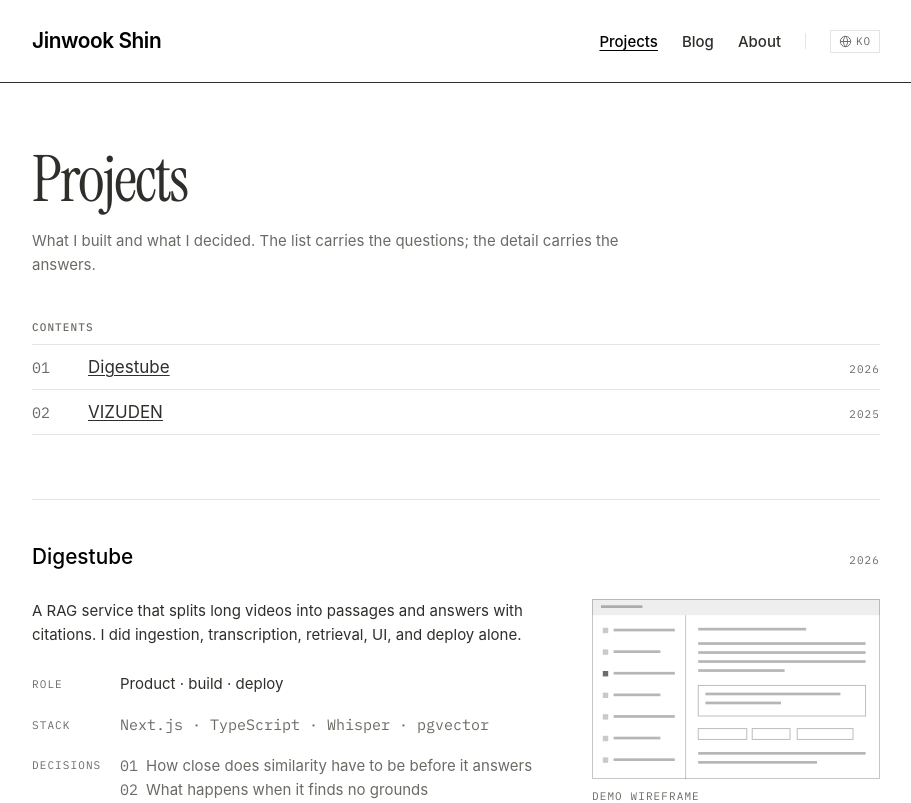
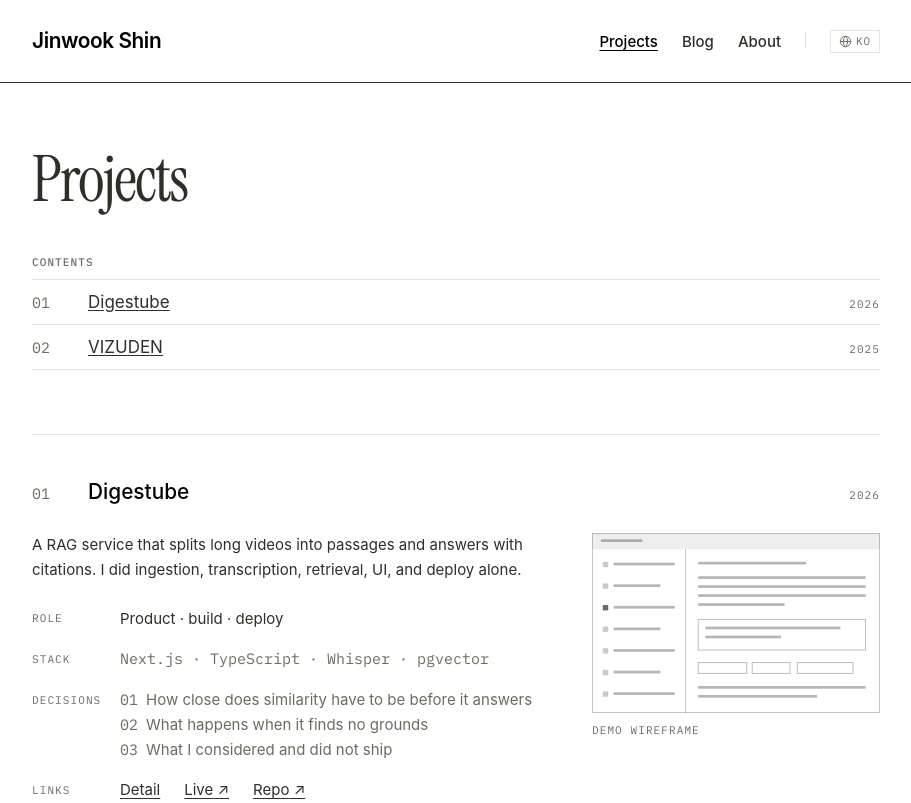
Before and after one commit to 7inug1/jinwookshin, a Next.js app: page /en/projects in a window 1280 px wide. Shown: the top 803 px of the page, without its empty margins (184-1095 px from the left). Built offline with nearby package versions, Linux system fonts and the light colour scheme.

Commit message:
style(projects): 안내 문구 제거, 항목에 목차 번호 표기
목차와 본문이 같은 두 자리 번호를 쓴다. 01을 보고 내려오면 같은 번호가 서 있다.
제목 위 안내 문구는 목록이 이미 보여주는 내용이라 뺐다.

```diff
--- a/app/[locale]/projects/page.tsx
+++ b/app/[locale]/projects/page.tsx
@@ -18,8 +18,6 @@ export default async function ProjectsPage({ params }: Props) {
   return (
     <>
       <h1 className="display">{ui.projects[locale]}</h1>
-      <p className="measure mt-gap-2 text-small text-ink-2">{ui.projectsLead[locale]}</p>
-
       <nav aria-label={ui.tocLabel[locale]} className="mt-gap-4">
         <h2 className="label mb-gap-1">{ui.toc[locale]}</h2>
         <ol className="rule-list">
@@ -41,13 +39,16 @@ export default async function ProjectsPage({ params }: Props) {
       </nav>
 
       <div className="mt-gap-5">
-        {projects.map((project) => (
+        {projects.map((project, index) => (
           <article
             key={project.slug}
             id={project.slug}
             className="scroll-mt-gap-3 border-t border-rule py-gap-4"
           >
-            <div className="flex items-baseline justify-between gap-gap-3">
+            <div className="grid grid-cols-[2.5rem_1fr_auto] items-baseline gap-gap-2">
+              <span className="font-mono text-small text-ink-2 select-none">
+                {String(index + 1).padStart(2, "0")}
+              </span>
               <h2 className="text-title">
                 <Link href={`/${locale}/projects/${project.slug}`} className="no-underline text-ink-max">
                   {project.title}
--- a/content/ui.ts
+++ b/content/ui.ts
@@ -21,10 +21,6 @@ export const ui = {
   see: { ko: "보기", en: "See" },
   contact: { ko: "이메일", en: "Email" },
   decisionsHeading: { ko: "결정과 측정", en: "Decisions and measurements" },
-  projectsLead: {
-    ko: "만든 것과 그때 내린 결정. 목록은 무엇을 정했는지까지, 상세는 그 근거와 측정까지 맡는다.",
-    en: "What I built and what I decided. The list carries the questions; the detail carries the answers.",
-  },
   notFound: { ko: "여기에는 아무것도 없다.", en: "Nothing lives here." },
   goHome: { ko: "홈으로", en: "Go home" },
   demoCaption: { ko: "데모 와이어프레임", en: "Demo wireframe" },
```
